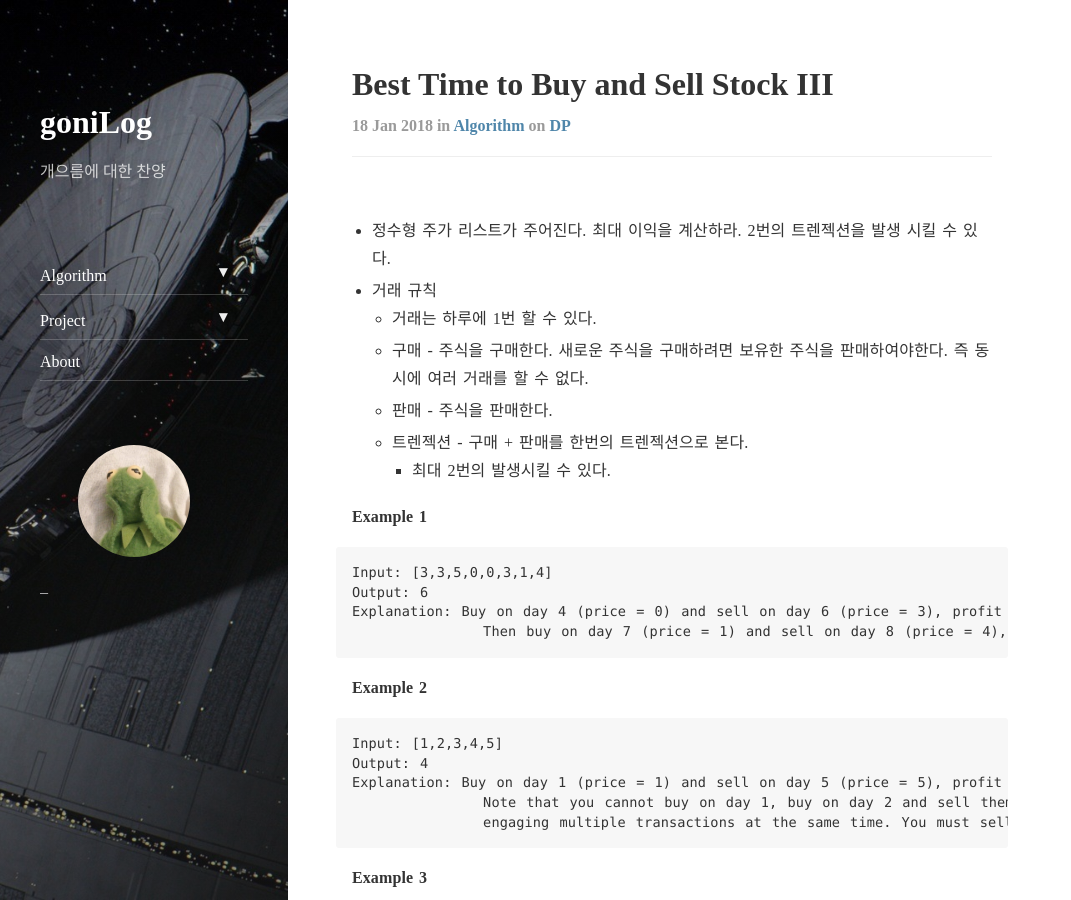
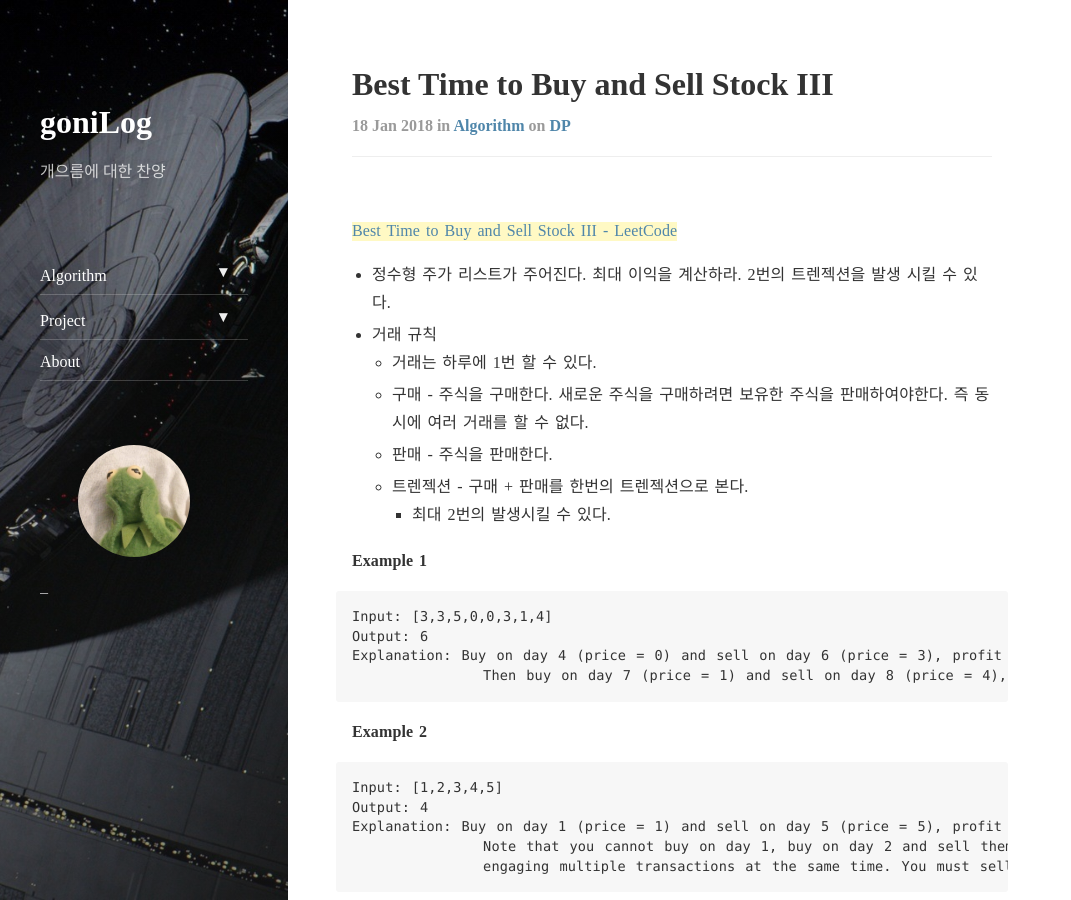
Before and after one commit to gonini/gonini.github.io, a Jekyll site: the page built from _posts/2018-01-18-best-time-to-buy-and-sell-stock-III.md, in a window 1280 px wide and 900 px high. Shown: the whole window, without its empty margins (0-1071 px from the left). Built offline with Jekyll 4.4.1, drawn with Linux system fonts in a browser that asks for light colours; nearby versions of some CDN libraries; comment, search, counter and statistics services are not loaded.

Commit message:
문제 링크 추가

```diff
--- a/_posts/2018-01-18-best-time-to-buy-and-sell-stock-III.md
+++ b/_posts/2018-01-18-best-time-to-buy-and-sell-stock-III.md
@@ -6,7 +6,7 @@ categories: algorithm
 tags: dp
 comments: true
 ---
-
+[Best Time to Buy and Sell Stock III - LeetCode](https://leetcode.com/problems/best-time-to-buy-and-sell-stock-iii/description/)
 * 정수형 주가 리스트가 주어진다. 최대 이익을 계산하라.  2번의 트렌젝션을 발생 시킬 수 있다.
 * 거래 규칙
 	* 거래는 하루에 1번 할 수 있다.
```
Also changed, not shown: _posts/2018-06-17-edit-distance.md (+0 -2 lines).
